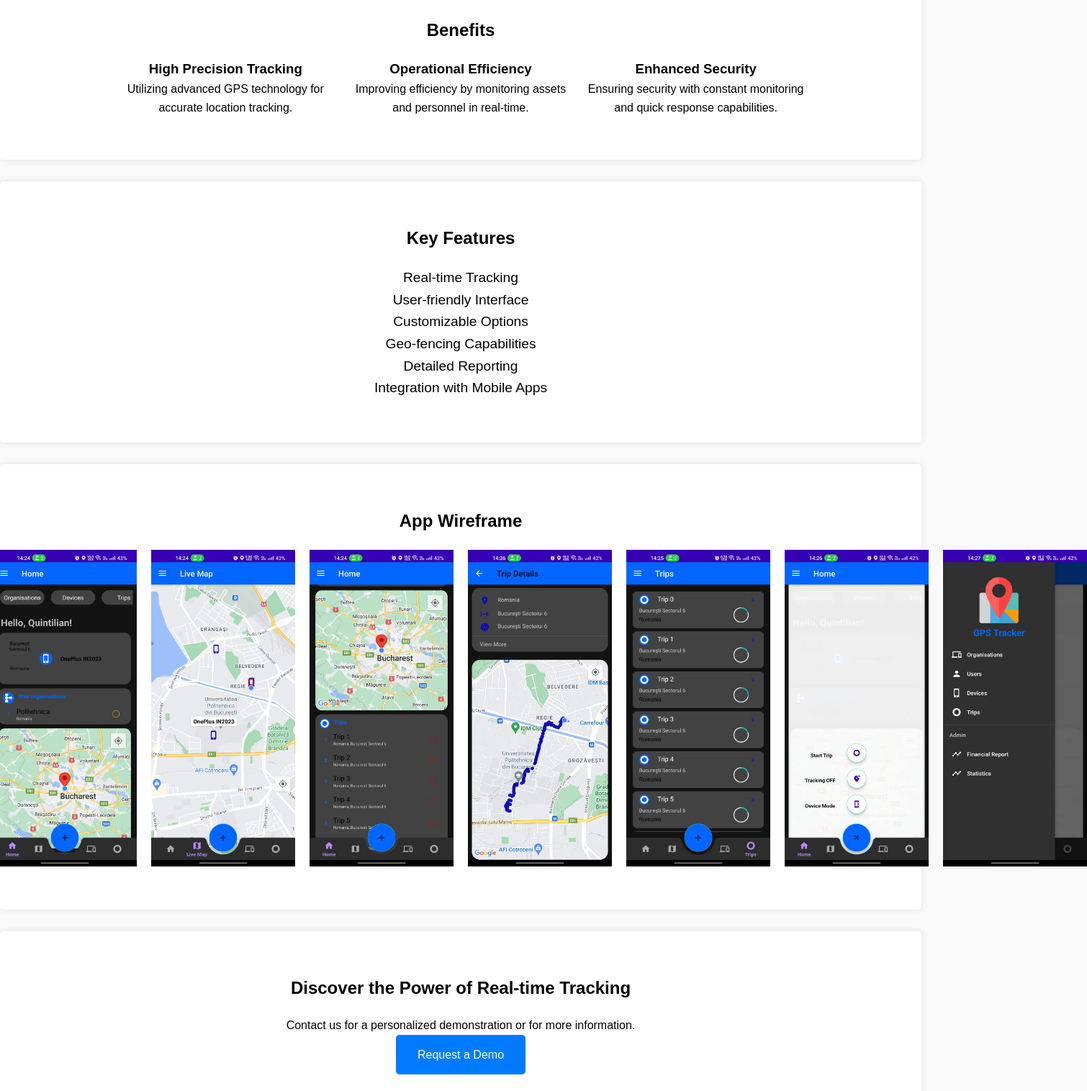
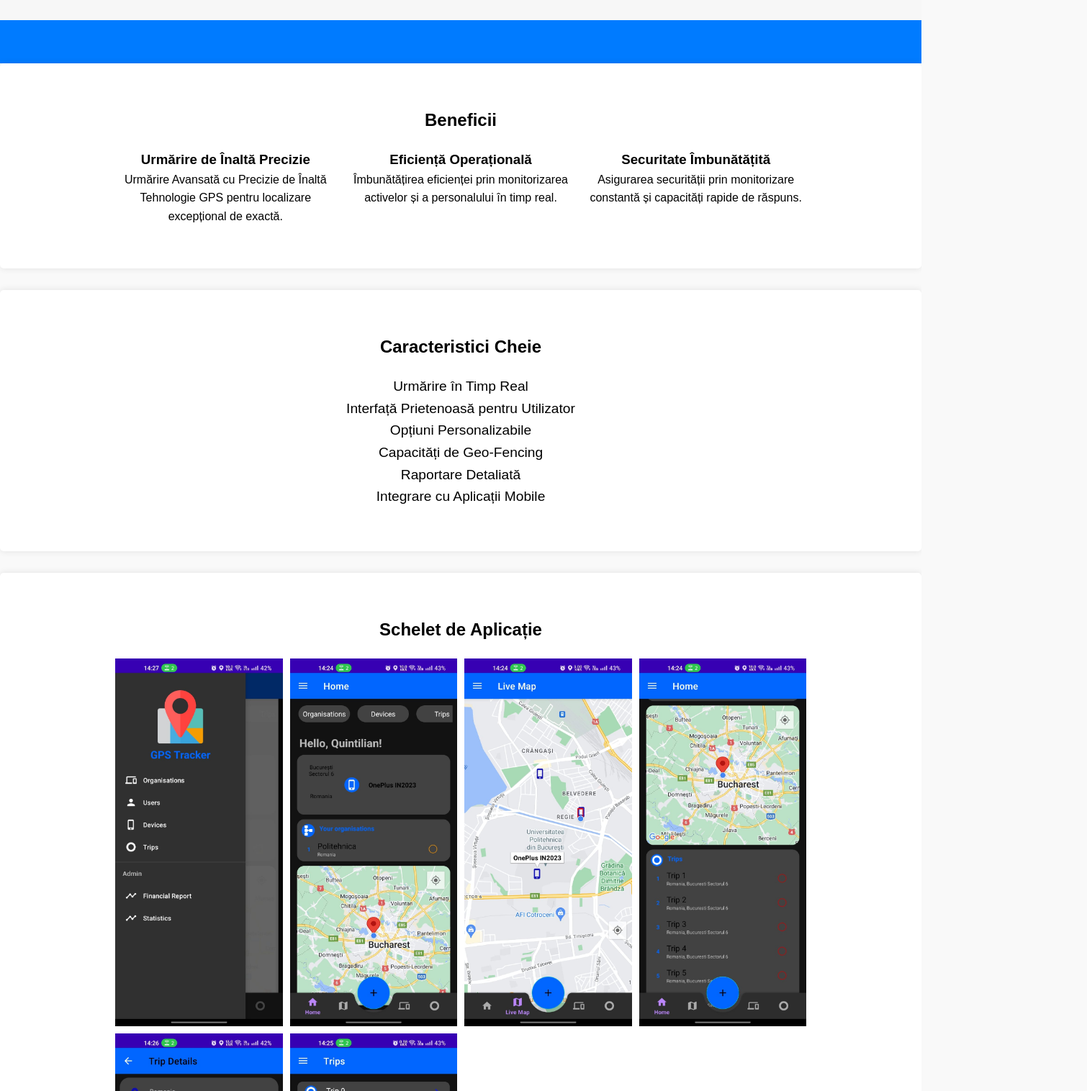
Before and after one commit to vladr2001/landingPageDSS, a plain HTML site: page index.html in a window 1280 px wide. Shown: the part 1071-2587 px from the top of the page at 72% size, 1510 px wide, since content can reach past the window. Drawn offline with Linux system fonts and the light colour scheme.

Commit message:
noul landing page

```diff
--- a/index.html
+++ b/index.html
@@ -9,35 +9,36 @@
 <body>
 
   <header>
-    <h1>Advanced GPS Organization Tracking</h1>
-    <p>Empowering businesses with real-time GPS tracking</p>
-<h2>Discover Our Solution in Action</h2>
+    <h1 class="title_header">Monitorizarea Transportului Public în Timp Real</h1>
+    <h4>Nu știi când îți va ajunge autobuzul? Obosit să aștepți în stație în ploaie?</h4>
+<h4>Descoperă acum soluția noastră!</h4>
 
 <section class="gif-section">
   <div class="container">
-    <div class="gif-wrapper">
+        <a class="cta-button" href="https://docs.google.com/forms/d/e/1FAIpQLSdwCk9LSOJschi4ZhMTk_SqTTPmoGihRHcxYHA7LnDrsQZlIw/viewform">ÎNCEARCĂ ACUM</a>
+      <div class="gif-wrapper">
         <img src="guide_bus.gif" alt="Solution GIF">
-      </a>
-    </div>
+      </div>
   </div>
 </section>
   </header>
 
   <section class="benefits">
     <div class="container">
-      <h2>Benefits</h2>
+      <h2>Beneficii</h2>
       <div class="benefits-grid">
         <div class="benefit">
-          <h3>High Precision Tracking</h3>
-          <p>Utilizing advanced GPS technology for accurate location tracking.</p>
+          <h3>Urmărire de Înaltă Precizie</h3>
+          <p>Urmărire Avansată cu Precizie de Înaltă Tehnologie GPS
+            pentru localizare excepțional de exactă.</p>
         </div>
         <div class="benefit">
-          <h3>Operational Efficiency</h3>
-          <p>Improving efficiency by monitoring assets and personnel in real-time.</p>
+          <h3>Eficiență Operațională</h3>
+          <p>Îmbunătățirea eficienței prin monitorizarea activelor și a personalului în timp real.</p>
         </div>
         <div class="benefit">
-          <h3>Enhanced Security</h3>
-          <p>Ensuring security with constant monitoring and quick response capabilities.</p>
+          <h3>Securitate Îmbunătățită</h3>
+          <p>Asigurarea securității prin monitorizare constantă și capacități rapide de răspuns.</p>
         </div>
       </div>
     </div>
@@ -45,45 +46,44 @@
 
   <section class="features">
     <div class="container">
-      <h2>Key Features</h2>
+      <h2>
+        Caracteristici Cheie</h2>
       <ul class="features-list">
-        <li>Real-time Tracking</li>
-        <li>User-friendly Interface</li>
-        <li>Customizable Options</li>
-        <li>Geo-fencing Capabilities</li>
-        <li>Detailed Reporting</li>
-        <li>Integration with Mobile Apps</li>
+        <li>Urmărire în Timp Real</li>
+        <li>Interfață Prietenoasă pentru Utilizator</li>
+        <li>Opțiuni Personalizabile</li>
+        <li>Capacități de Geo-Fencing</li>
+        <li>Raportare Detaliată</li>
+        <li>Integrare cu Aplicații Mobile</li>
       </ul>
     </div>
   </section>
 
   <section class="wireframe">
     <div class="container">
-      <h2>App Wireframe</h2>
+      <h2>Schelet de Aplicație</h2>
       <div class="app-images">
-        <img src="image1.jpg" alt="App Screenshot 1">
+        <img src="image10.jpg" alt="App Screenshot 10">
         <img src="image2.jpg" alt="App Screenshot 2">
         <img src="image3.jpg" alt="App Screenshot 3">
 	<img src="image4.jpg" alt="App Screenshot 4">
 	<img src="image5.jpg" alt="App Screenshot 5">
 	<img src="image6.jpg" alt="App Screenshot 6">
-	<img src="image7.jpg" alt="App Screenshot 7">
-	<img src="image10.jpg" alt="App Screenshot 10">
       </div>
     </div>
   </section>
 
   <section class="cta">
     <div class="container">
-      <h2>Discover the Power of Real-time Tracking</h2>
-      <p>Contact us for a personalized demonstration or for more information.</p>
-      <a href="mailto:gpsorganisationtracker@gmail.com" class="cta-button">Request a Demo</a>
+      <h2>Descoperă Puterea Urmăririi în Timp Real</h2>
+      <p>Contactează-ne pentru o demonstrație personalizată sau pentru mai multe informații.</p>
+      <a href="mailto:gpsorganisationtracker@gmail.com" class="cta-button">Solicită o Demonstrare</a>
     </div>
   </section>
 
   <footer>
     <div class="container">
-      <p>&copy; 2023 Advanced GPS Organization Tracking</p>
+      <p>&copy; Urmărire Organizațională Avansată GPS 2023</p>
     </div>
   </footer>
 
--- a/styles.css
+++ b/styles.css
@@ -81,6 +81,8 @@ header h1 {
   text-decoration: none;
   border-radius: 5px;
   transition: background-color 0.3s ease;
+  font-size: 25px;
+  margin: 25px;
 }
 .cta-button:hover {
   background-color: #0056b3;
@@ -112,3 +114,21 @@ footer {
   border-radius: 30px;
   box-shadow: 0 0 10px rgba(0, 0, 0, 0.1);
 }
+.wireframe {
+  overflow-x: auto; /* Adăugăm un overflow orizontal cu scroll pe dispozitive mici */
+}
+
+.app-images {
+  display: grid; /* Folosim un grid layout pentru a organiza imaginile */
+  grid-template-columns: repeat(auto-fit, minmax(200px, 1fr)); /* Coloane flexibile */
+  gap: 10px; /* Spațiu între imagini */
+}
+
+.app-images img {
+  max-width: 100%; /* Asigurăm ca imaginile să nu iasă din container */
+  height: auto; /* Menținem raportul inițial al imaginilor */
+}
+
+.title_header {
+  font-size: 300%;
+}
```
